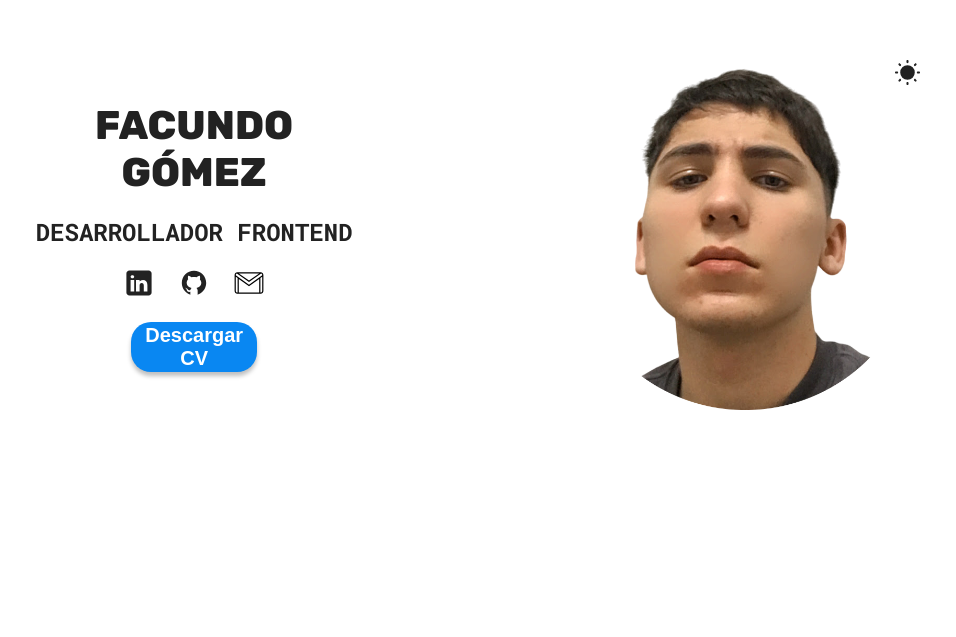
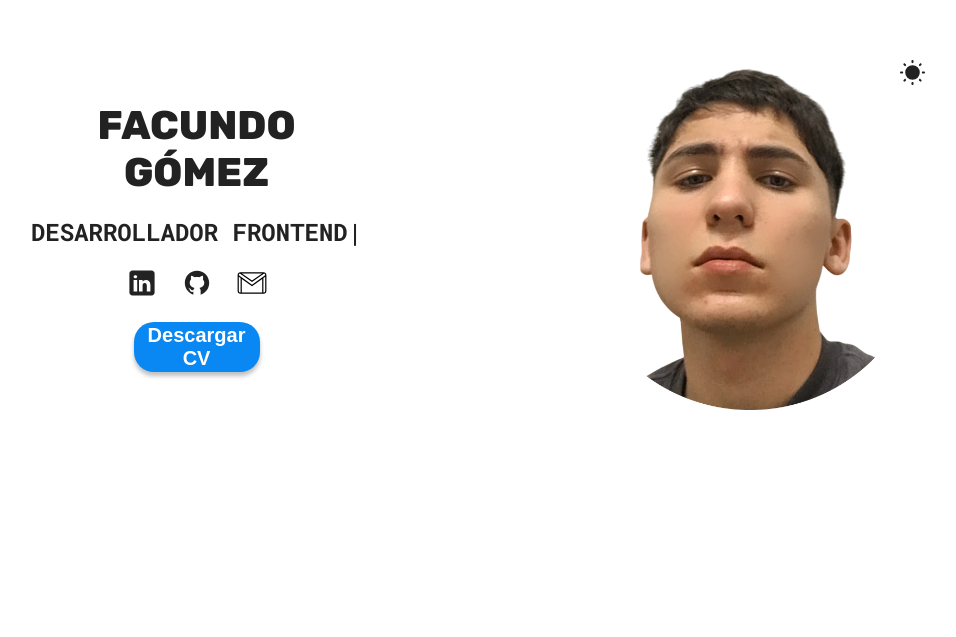
Before and after one commit to facumgomez/my-portfolio, a React (Vite) app: page / in a window 1280 px wide. Shown: the part 163-800 px from the top of the page, without its empty margins (162-1118 px from the left). Built offline with nearby package versions, Linux system fonts and the light colour scheme.

Commit message:
Implementado efecto typing y cursor parpadeante en el Hero

```diff
--- a/src/sections/Hero/Hero.jsx
+++ b/src/sections/Hero/Hero.jsx
@@ -1,3 +1,4 @@
+import { useState, useEffect } from 'react';
 import styles from './HeroStyles.module.css';
 import heroImg from '../../assets/hero-img.png';
 import sun from '../../assets/sun.svg';
@@ -11,10 +12,27 @@ import emailDark from '../../assets/email-dark.svg';
 import CV from '../../assets/cv.pdf';
 import { useTheme } from '../../common/ThemeContext';
 import Swal from 'sweetalert2';
-import { motion } from 'framer-motion'
+import { motion } from 'framer-motion';
 
 function Hero() {
   const { theme, toggleTheme } = useTheme();
+
+  const [typedText, setTypedText] = useState('');
+  const fullText = "DESARROLLADOR FRONTEND";
+
+  useEffect(() => {
+    let currentIndex = 0;
+    const typingInterval = setInterval(() => {
+      if (currentIndex <= fullText.length) {
+        setTypedText(fullText.slice(0, currentIndex));
+        currentIndex++;
+      } else {
+        clearInterval(typingInterval);
+      }
+    }, 100);
+
+    return () => clearInterval(typingInterval);
+  }, []);
 
   const themeIcon = theme === 'light' ? sun : moon;
   const linkedinIcon = theme === 'light' ? linkedinLight : linkedinDark;
@@ -67,7 +85,11 @@ function Hero() {
           <br />
           Gómez
         </h1>
-        <h2>Desarrollador Frontend</h2>
+        <h2 className={styles.typingEffect}>
+          {typedText}
+          <span className={styles.cursor}>|</span>
+        </h2>
+
         <span>
           <a href="https://linkedin.com/in/facundo-m-gomez" target="_blank" rel="noopener noreferrer">
             <img src={linkedinIcon} alt="Linkedin icon" />
--- a/src/sections/Hero/HeroStyles.module.css
+++ b/src/sections/Hero/HeroStyles.module.css
@@ -81,6 +81,29 @@
   gap: 20px;
 }
 
+.typingEffect {
+  display: flex;
+  justify-content: center;
+  align-items: center;
+  min-height: 30px;
+  white-space: nowrap;
+}
+
+.cursor {
+  font-weight: bold;
+  color: var(--text-color);
+  animation: blink 1s step-end infinite;
+}
+
+@keyframes blink {
+  0%, 100% {
+    opacity: 1;
+  }
+  50% {
+    opacity: 0;
+  }
+}
+
 @media (width >= 800px) {
   .container {
     flex-direction: row-reverse;
```
